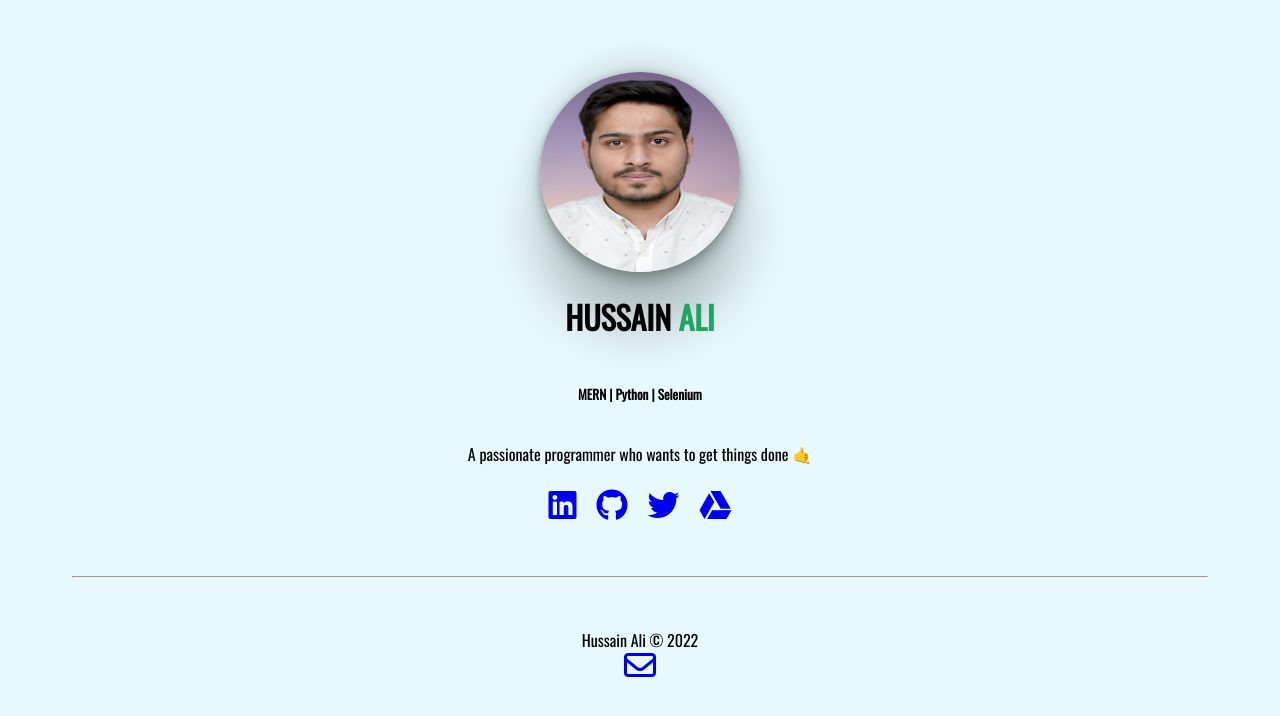
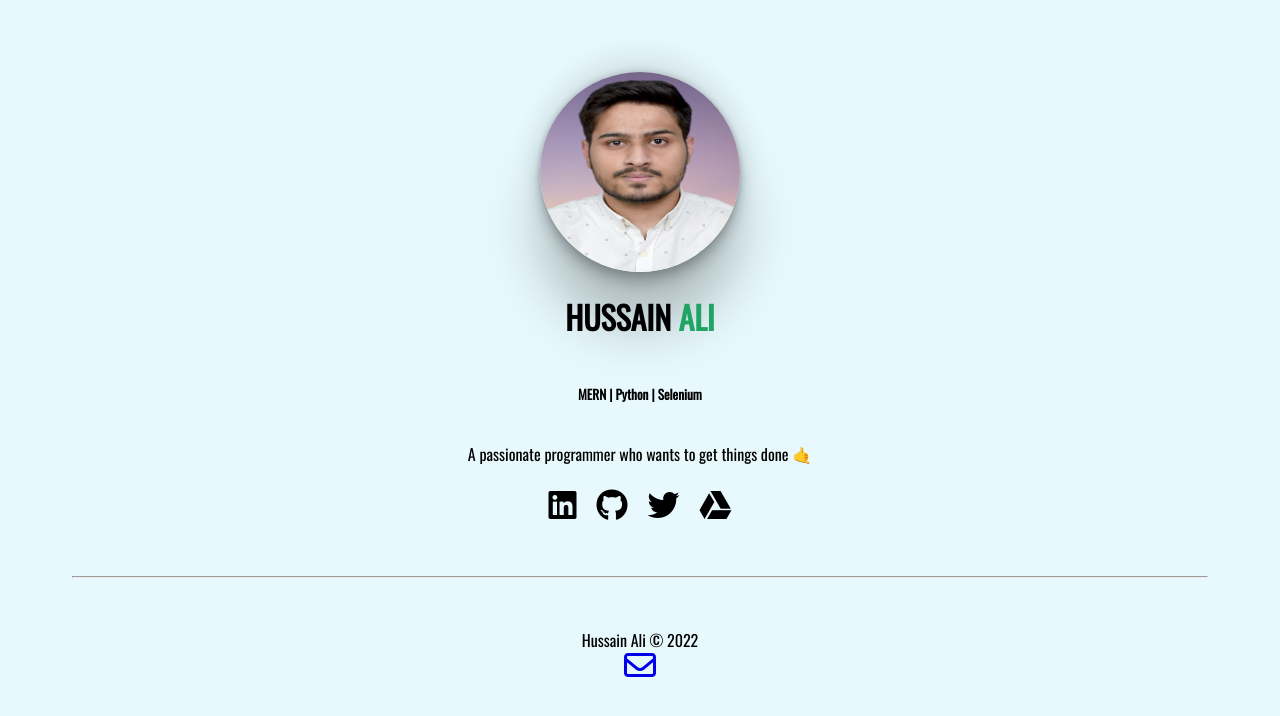
Before and after one commit to hussainnaqvee/Portfolio, a plain HTML site: page index.html in a window 1280 px wide. Drawn offline with nearby package versions, Linux system fonts and the light colour scheme.

Commit message:
Fixed accent colors of hyperlinks

```diff
--- a/styles.css
+++ b/styles.css
@@ -42,7 +42,7 @@ align-items: center;
 
 .ico {
     transition: 0.3s;
-    box-shadow: blue;
+    color: black;
 }
 
 .ico:hover {
```
